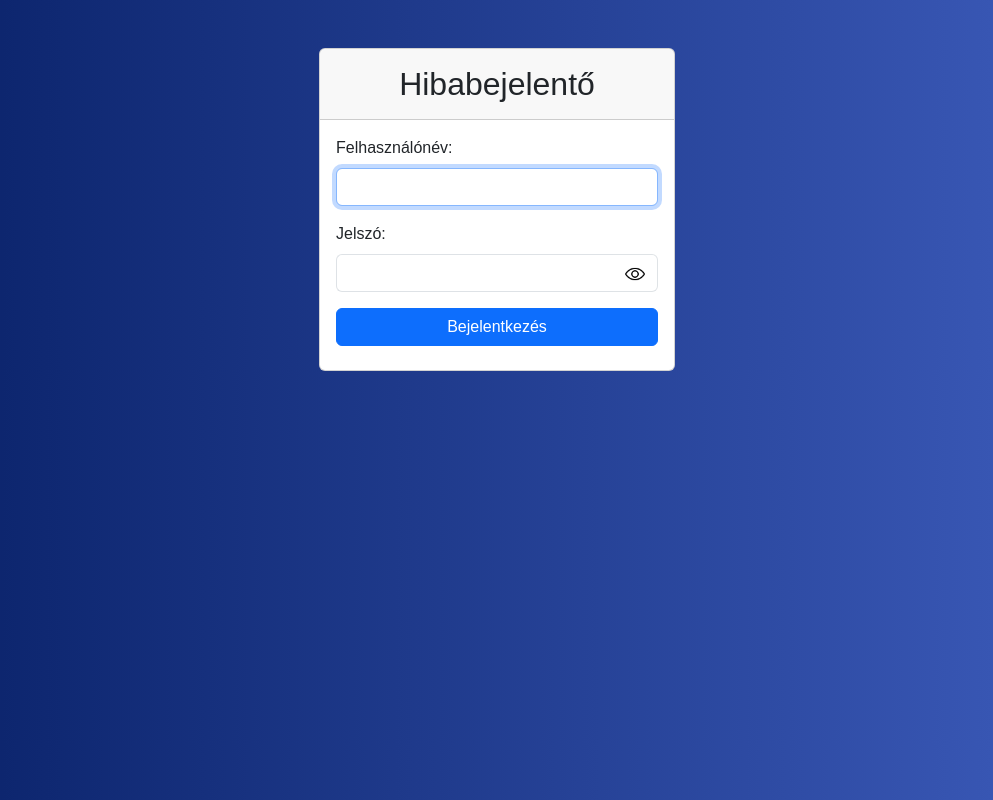
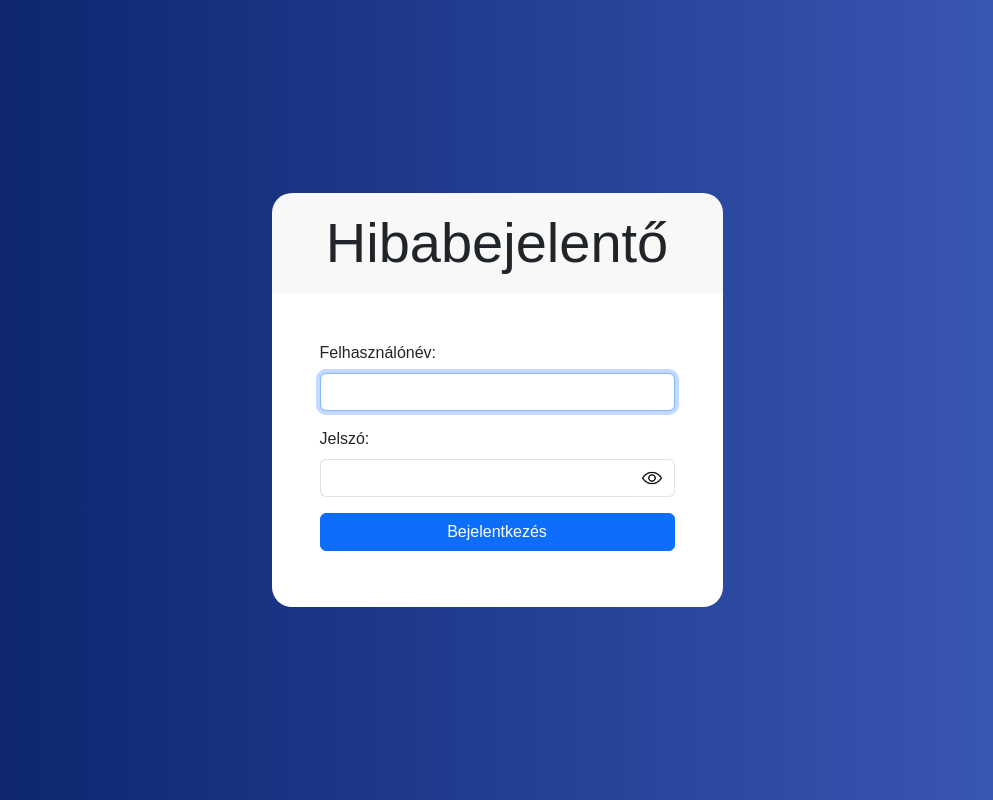
Before and after one commit to GyulaBarnabas/Projektmunka-Hibabejelento, a website: page public/index.html in a window 1280 px wide. Shown: the whole page, without its empty margins (143-1136 px from the left). Drawn offline with nearby package versions, Linux system fonts and the light colour scheme.

Commit message:
More login styling
Trying to get it closer to the sketch. It's better, but I bet I can make it even better later. This will do for now.

```diff
--- a/public/index.html
+++ b/public/index.html
@@ -10,16 +10,21 @@
   <link rel="stylesheet" href="login.css">
 </head>
 
+<!--
+  I hate boostraps classes so much
+  I'd rather do this shit on my own than use this but oh well
+  More tech to add to the powerpoint.
+-->
 
 <body>
-  <div class="container mt-5">
+  <div class="container">
     <div class="row justify-content-center">
-      <div class="col-md-6 col-lg-4">
-        <div class="card center">
+      <div class="col-md-8 col-lg-6 col-xl-5">
+        <div class="card">
           <div class="card-header text-center pt-3">
             <h2>Hibabejelentő</h2>
           </div>
-          <div class="card-body">
+          <div class="card-body p-5">
             <form id="loginForm">
               <div class="mb-3">
                 <label for="felhasznalonev" class="form-label">Felhasználónév:</label>
--- a/public/login.css
+++ b/public/login.css
@@ -1,6 +1,11 @@
 body {
     background: #071F65;
     background: linear-gradient(90deg, rgba(7, 31, 101, 1) 0%, rgba(62, 93, 189, 1) 100%);
+    display: flex;
+    justify-content: center;
+    align-items: center;
+    min-height: 100vh;
+    margin: 0;
 }
 
 .btn-outline-secondary {
@@ -21,3 +26,19 @@ body {
 .no-right-border {
   border-right-style: none;
 }
+
+.card {
+    width: 100%;
+    max-width: 550px;
+    border: none;
+    border-radius: 20px;
+}
+
+.card-header {
+    border-bottom-style: none;
+}
+
+.card h2 {
+    font-size: 3.5rem;
+    text-align: center;
+}
```
